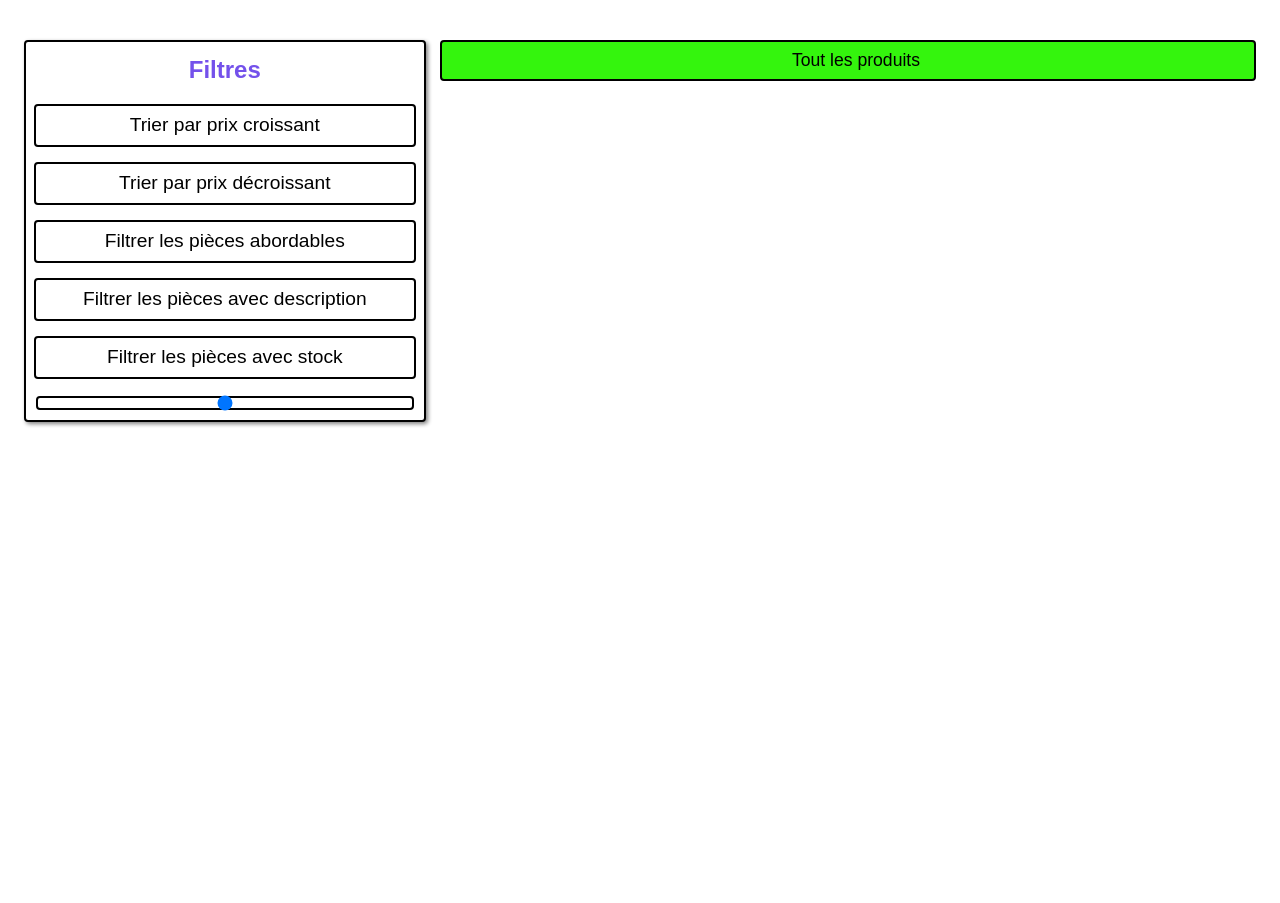
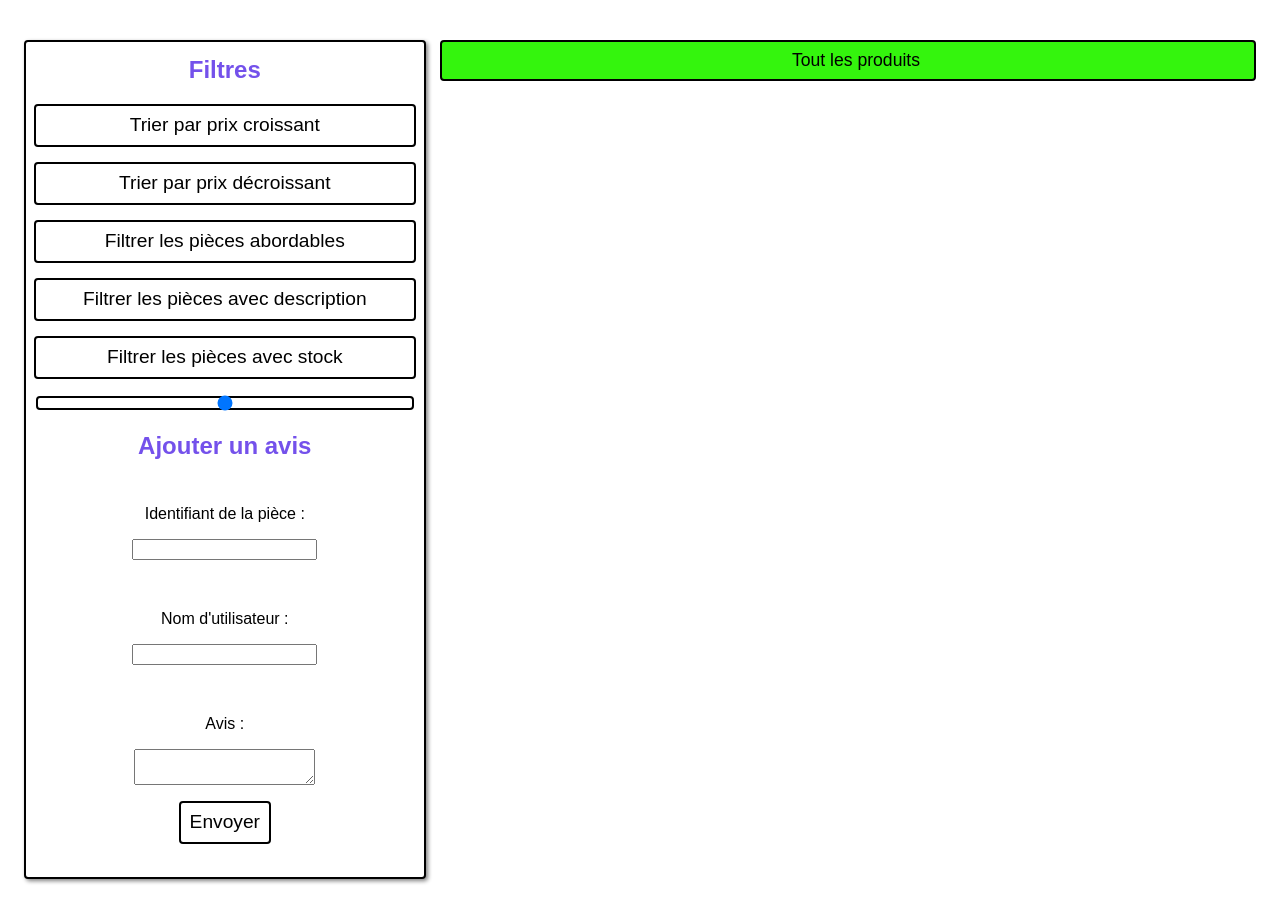
Before and after one commit to Mil00Z/bonnes-pieces, a plain HTML site: page index.html in a window 1280 px wide. Shown: the part 154-1057 px from the top of the page. Before the commit the page ends 800 px from the top, so only its background shows below. Drawn offline with Linux system fonts and the light colour scheme; no server answers.

Commit message:
Flow: Add Headers to fetch method + formulaire html + CSS ui

```diff
--- a/assets/css/styles.css
+++ b/assets/css/styles.css
@@ -226,6 +226,27 @@ header h1 {
 	text-align: center;
 }
 
+/* Form */
+.formulaire-avis{
+	--gap:1rem;
+	display: flex;
+	flex-direction: column;
+	justify-content: center;
+	align-items: center;
+	row-gap:var(--gap);
+	margin-block:1rem;
+	padding:.55rem;
+	transition: all .25s ease-in-out;
+	border-radius: var(--radius);
+}
+
+.formulaire-avis:focus-within {
+	background:var(--black-color);
+}
+
+.formulaire-avis:focus-within > label, input {
+	color:var(--white-color);
+}
 
 
 /* Liste Fiches */
--- a/assets/scripts/avis.js
+++ b/assets/scripts/avis.js
@@ -43,3 +43,15 @@ export function addListenerAvis() {
 
         }
 }
+
+const fetchParems = {
+    method:"post",
+    body : {
+        "Commentaire" : "Zeeeebi"
+    },
+    headers: {
+        'content-type':'application/json'
+    }
+}
+
+console.log(fetchParems);
--- a/index.html
+++ b/index.html
@@ -26,6 +26,16 @@
 				<!-- <button class="btn btn-get-product-lower-price" type="button" title="prix croissant">Afficher les noms des pièces abordables</button>
 				<button class="btn btn-get-product-dispo" type="button" title="prix croissant">Afficher les noms des pièces disponibles</button> -->
 				<input type="range" name="ranged-price" class="btn btn-filter-range-price" id="ranged" min="0" max="50" step="5" title="Produit par tranche de prix">
+				<h3>Ajouter un avis</h3>
+				<form class="formulaire-avis" id="the-form">
+				<label for="piece-id">Identifiant de la pièce :<br></label>
+				<input type="number" name="piece-id"><br>
+				<label for="utilisateur">Nom d'utilisateur :<br></label>
+				<input type="text" name="utilisateur"><br>
+				<label for="commentaire">Avis :<br></label>
+				<textarea name="commentaire"></textarea>
+				<button class="btn btn-send">Envoyer</button>
+				</form>
 
 			</section>
 
```
